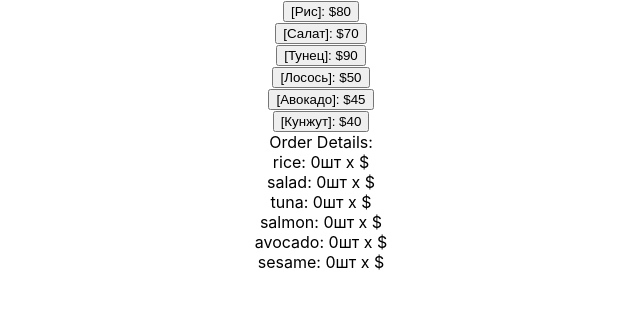
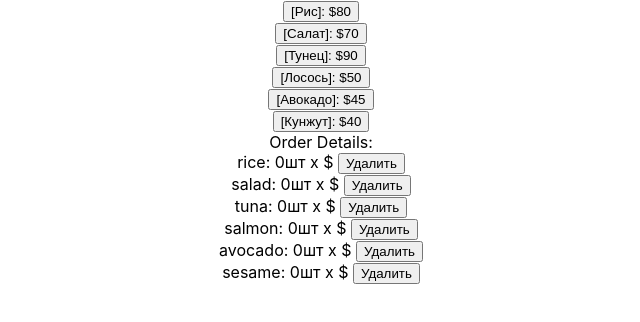
Before and after one commit to galubezzz/python_group_1_exam_7_maria_galunova, a React (Create React App) app: page / in a window 1280 px wide. Shown: the top 322 px of the page, without its empty margins (319-959 px from the left). Built offline with nearby package versions, Linux system fonts and the light colour scheme.

Commit message:
added remove item function

```diff
--- a/src/App.js
+++ b/src/App.js
@@ -35,11 +35,22 @@ class App extends Component {
         this.setState({items: newItems});
     };
 
+    removeItem = (name) => {
+        const newItems = this.state.items.map(theItem => {
+            if (theItem.name === name){
+                theItem.count -= 1;
+                theItem.total = theItem.count * availableItems.find(item => item.name === theItem.name).price;
+            }
+            return theItem;
+        });
+        this.setState({items: newItems});
+    };
+
     render() {
         return (
             <div className="App">
                 <ItemsForm items={availableItems} addItem={this.addItem}/>
-                <Order items={this.state.items}/>
+                <Order items={this.state.items} removeItem={this.removeItem}/>
             </div>
         );
   }
--- a/src/components/Order/Order.js
+++ b/src/components/Order/Order.js
@@ -6,7 +6,7 @@ function Order(props){
         <div>
             Order Details:
             {props.items.map(
-                item => <OrderItem name={item.name} price={item.price} count={item.count} />
+                item => <OrderItem name={item.name} price={item.price} count={item.count} removeItem ={()=>{props.removeItem(item.name)}}/>
             )}
 
         </div>
--- a/src/components/Order/OrderItem/OrderItem.js
+++ b/src/components/Order/OrderItem/OrderItem.js
@@ -3,7 +3,7 @@ import React from 'react';
 function OrderItem(props){
     return(
         <div>
-           {props.name}: {props.count}шт x ${props.price}
+           {props.name}: {props.count}шт x ${props.price} <button onClick={props.removeItem}>Удалить</button>
         </div>
     );
 }
```
